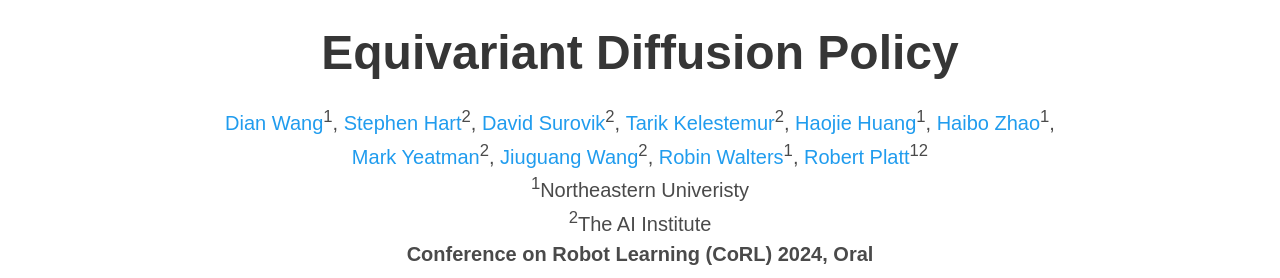
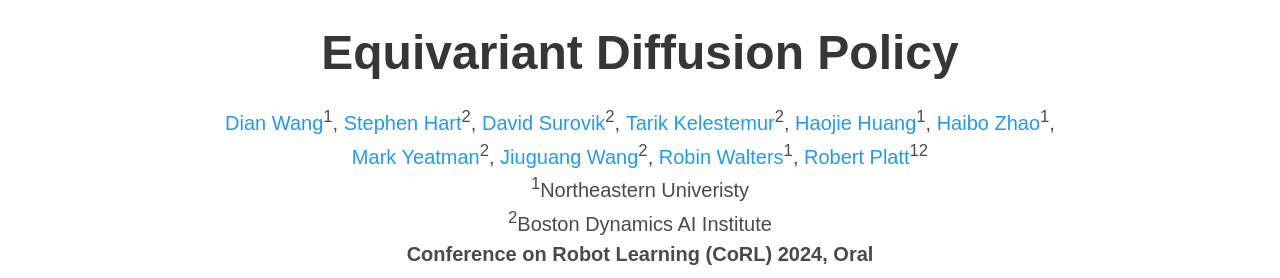
Before and after one commit to equidiff/equidiff.github.io, a plain HTML site: page index.html in a window 1280 px wide. Shown: the part 74-352 px from the top of the page. Drawn offline with nearby package versions, Linux system fonts and the light colour scheme; some packages are replaced by stand-ins of ours; some icons are missing; a web font is replaced by a local one.

Commit message:
Update index.html

```diff
--- a/index.html
+++ b/index.html
@@ -129,7 +129,7 @@
           <div class="is-size-5 publication-authors">
             <div class="author-block"><sup>1</sup>Northeastern Univeristy</div>
             <div>
-            <div class="author-block"><sup>2</sup>The AI Institute</div>
+            <div class="author-block"><sup>2</sup>Boston Dynamics AI Institute</div>
             </div>
 
             <div>
```
